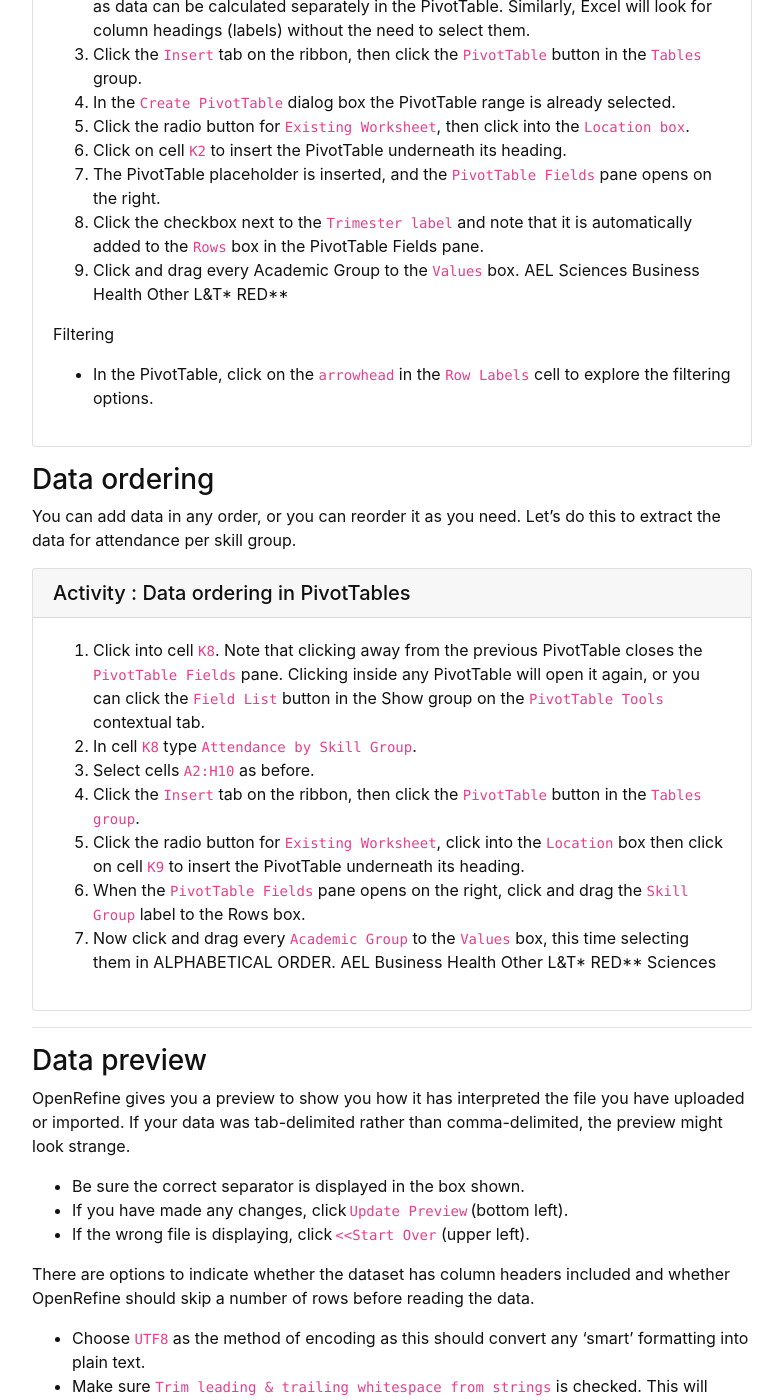
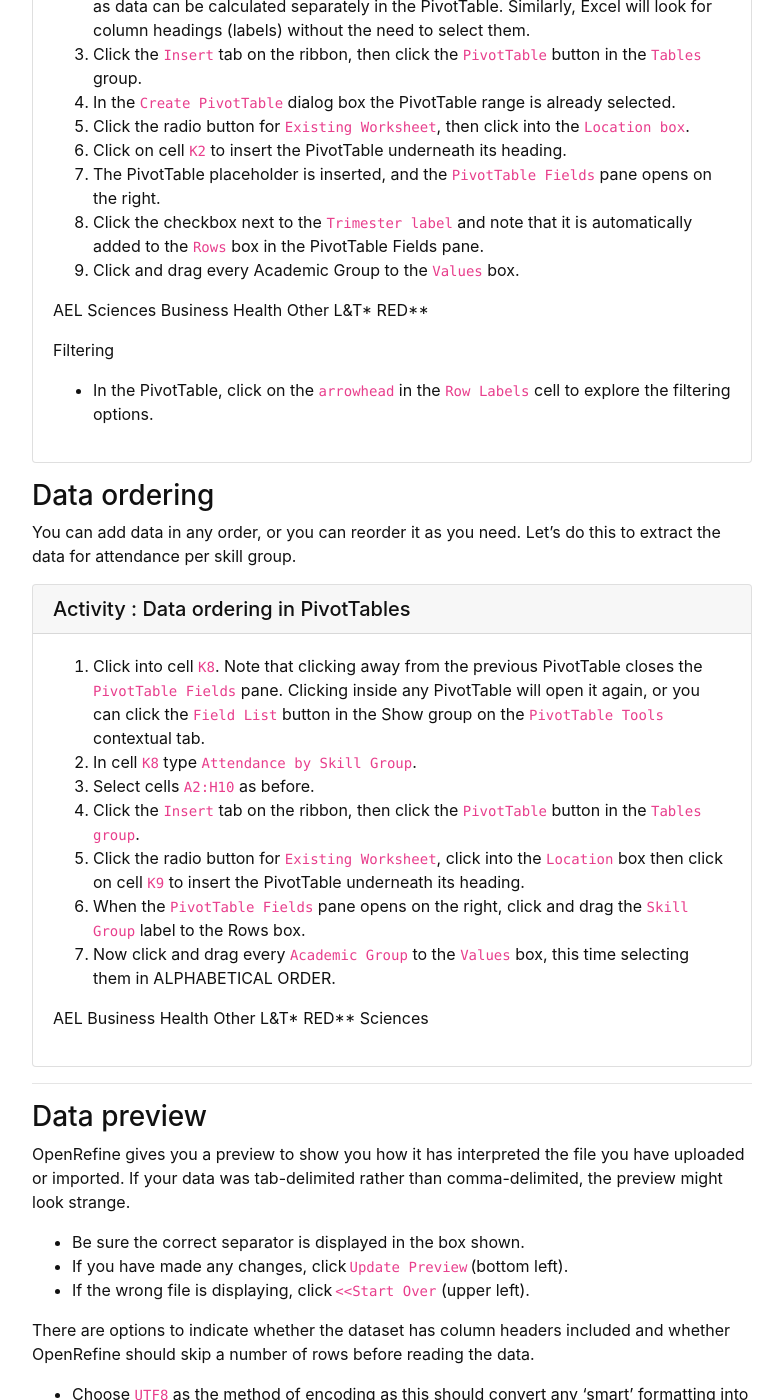
Before and after one commit to GULibrarySandbox/data-vis-basics, a Jekyll site: the page built from content/2-msexcel.md, in a window 1280 px wide and 1400 px high, scrolled down 1392 px. Shown: the whole window, without its empty margins (248-1031 px from the left). Built offline with Jekyll 4.4.1, drawn with Linux system fonts in a browser that asks for light colours; part of the change alters nothing that is shown; some of the changed text lies outside the part shown.

```diff
--- a/content/2-msexcel.md
+++ b/content/2-msexcel.md
@@ -12,8 +12,8 @@ nav: true
 Undertake the activities below to create PivotTables and PivotCharts.
 
 {% capture text %}
-- MS Excel software
-- download activity .xls dataset from Griffith University's Research Data Storage [here](https://research-storage.griffith.edu.au/owncloud/index.php/s/7VHsCVyUsAKsTll){% endcapture %}
+- download activity .xls dataset from Griffith University's Research Data Storage [here](https://research-storage.griffith.edu.au/owncloud/index.php/s/7VHsCVyUsAKsTll)
+- Open in MS Excel software{% endcapture %}
 {% include card.md header="Setup" text=text %}
 
 -----
@@ -41,6 +41,7 @@ Let’s find out how many students from each academic group attended per trimest
 7.	The PivotTable placeholder is inserted, and the `PivotTable Fields` pane opens on the right.
 8.	Click the checkbox next to the `Trimester label` and note that it is automatically added to the `Rows` box in the PivotTable Fields pane.
 9.	Click and drag every Academic Group to the `Values` box.
+
   AEL
   Sciences
   Business
@@ -63,6 +64,7 @@ You can add data in any order, or you can reorder it as you need.  Let’s do th
 5.	Click the radio button for `Existing Worksheet`, click into the `Location` box then click on cell `K9` to insert the PivotTable underneath its heading.
 6.	When the `PivotTable Fields` pane opens on the right, click and drag the `Skill Group` label to the Rows box.
 7.	Now click and drag every `Academic Group` to the `Values` box, this time selecting them in ALPHABETICAL ORDER.
+
  AEL
  Business
  Health
```
